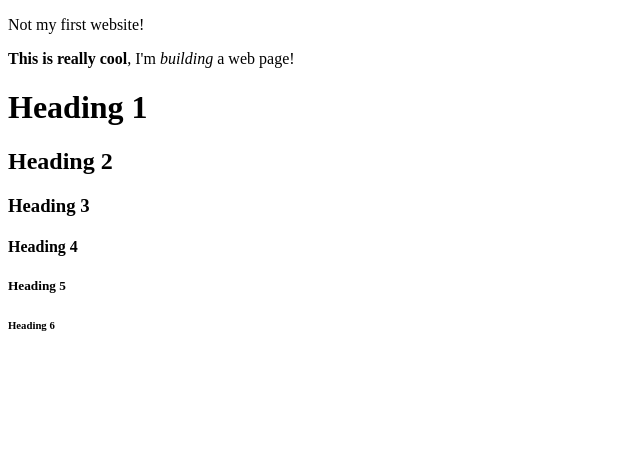
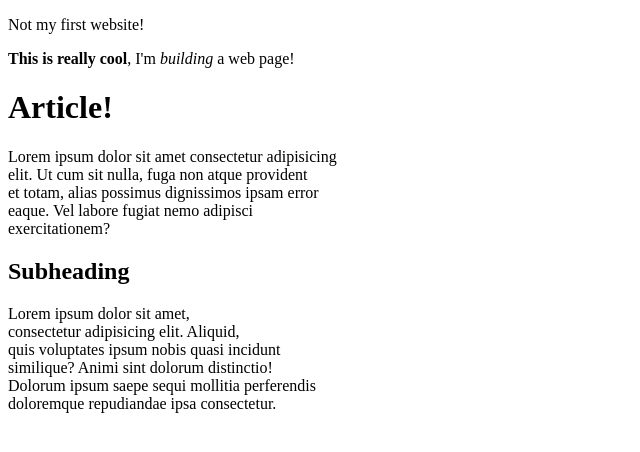
Before and after one commit to wade-levels-up/html-boilerplate, a plain HTML site: page index.html in a window 1280 px wide. Shown: the whole page, without its empty margins (0-640 px from the left). Drawn offline with Linux system fonts and the light colour scheme.

Commit message:
Practicing making a mock article website using the H elements and using VS Code to autp-complete some lorem.... paragraphs.

```diff
--- a/index.html
+++ b/index.html
@@ -12,12 +12,19 @@
         <!-- Even mooooore comments -->
         <p><strong>This is really cool</strong>, I'm <em>building</em> a web page!</p>
 
-        <h1>Heading 1</h1>
-        <h2>Heading 2</h2>
-        <h3>Heading 3</h3>
-        <h4>Heading 4</h4>
-        <h5>Heading 5</h5>
-        <h6>Heading 6</h6>
+        <h1>Article!</h1>
+        <p>Lorem ipsum dolor sit amet consectetur adipisicing<br>
+        elit. Ut cum sit nulla, fuga non atque provident<br>
+        et totam, alias possimus dignissimos ipsam error<br>
+        eaque. Vel labore fugiat nemo adipisci<br>
+        exercitationem?</p>
+        <h2>Subheading</h2>
+        <p>Lorem ipsum dolor sit amet,<br>
+            consectetur adipisicing elit. Aliquid, <br>
+            quis voluptates ipsum nobis quasi incidunt <br>
+            similique? Animi sint dolorum distinctio! <br>
+            Dolorum ipsum saepe sequi mollitia perferendis<br>
+            doloremque repudiandae ipsa consectetur.</p>
 
         <!-- <b> and <i> is shorter than <strong> and <em> -->
             <!-- however they don't add meaning to content. -->
```
